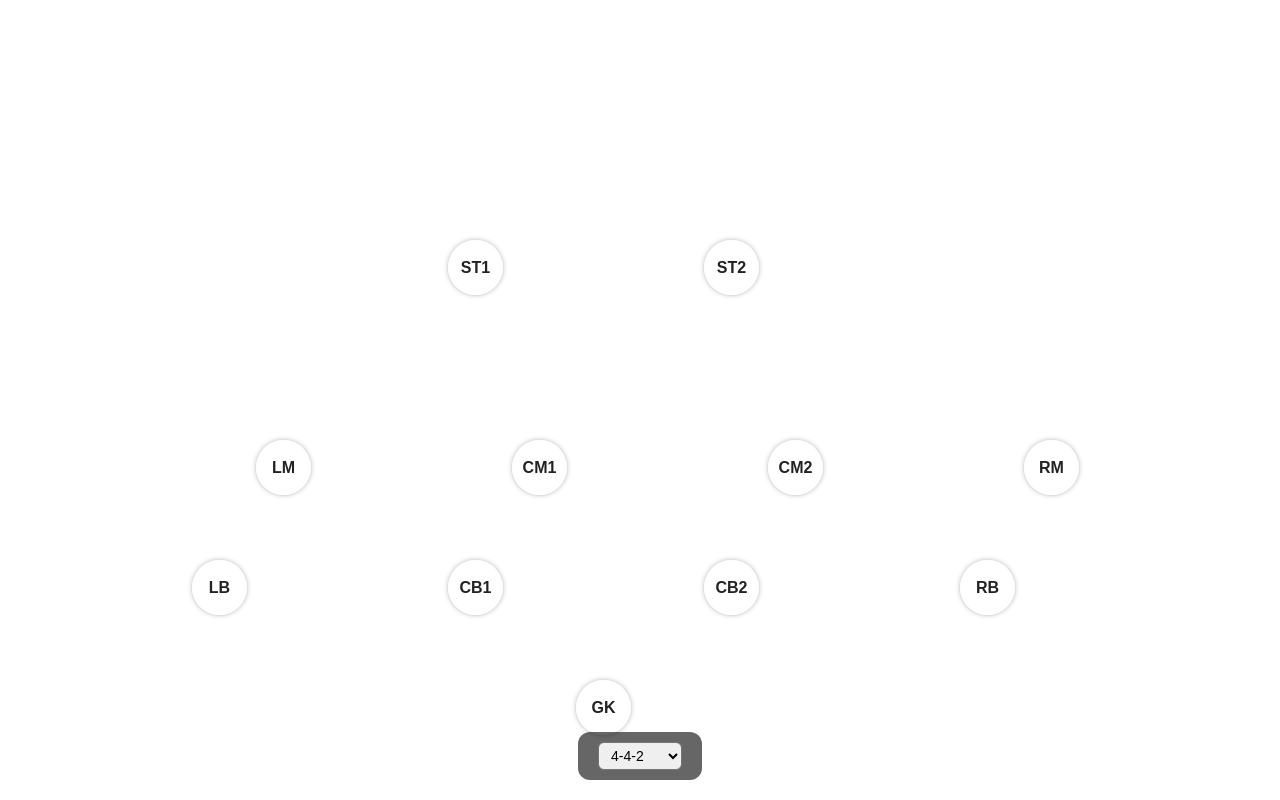
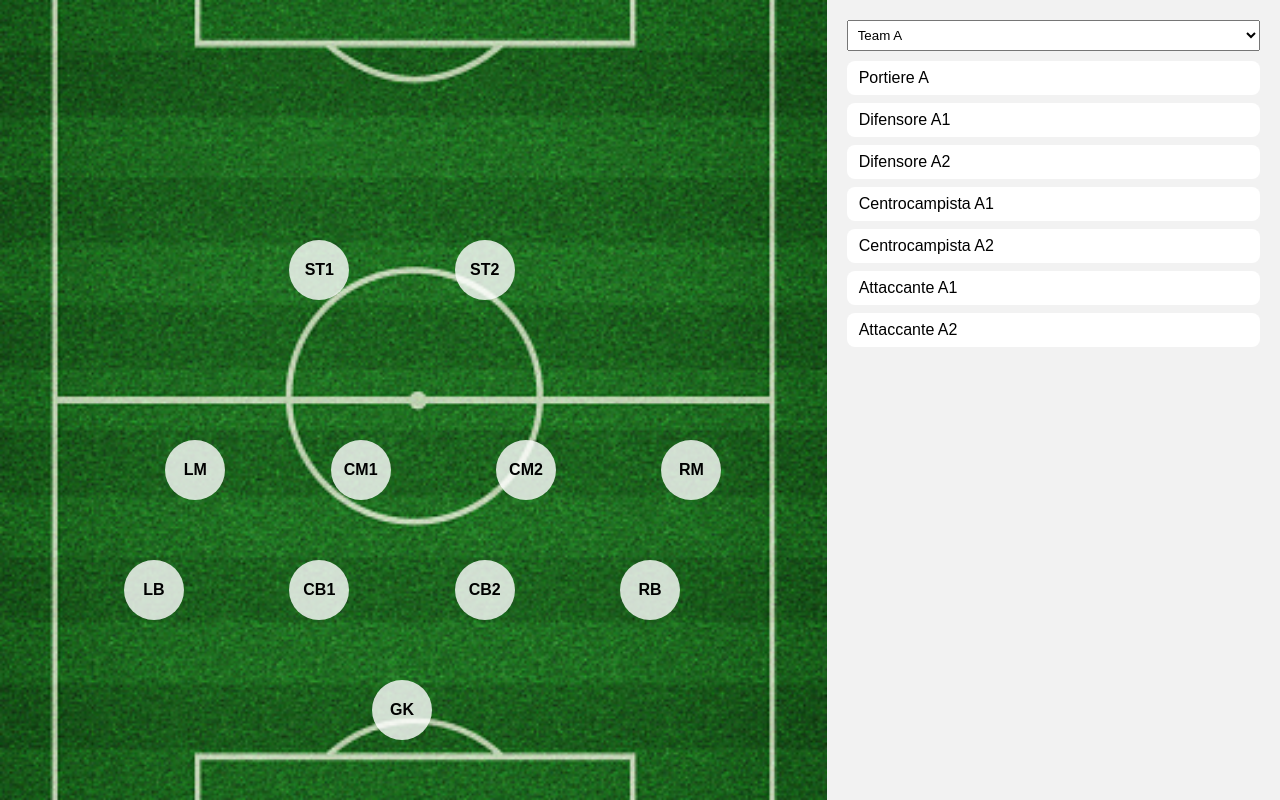
Before and after one commit to riccardopetruzzellis/Formazioni, a plain HTML site: page index.html in a window 1280 px wide. Drawn offline with nearby package versions, Linux system fonts and the light colour scheme.

Commit message:
Update index.html

```diff
--- a/index.html
+++ b/index.html
@@ -3,157 +3,144 @@
 <head>
 <meta charset="UTF-8">
 <meta name="viewport" content="width=device-width, initial-scale=1.0">
-<title>Formazioni Interattive</title>
+<title>Formazioni Drag & Drop</title>
 <style>
   body {
     margin: 0;
-    background: url('campo.png') no-repeat center center;
+    font-family: Arial, sans-serif;
+    display: flex;
+    height: 100vh;
+  }
+  #field {
+    flex: 2;
+    background: url('campo.jpg') no-repeat center center;
     background-size: cover;
-    height: 100vh;
-    overflow: hidden;
-    font-family: Arial, sans-serif;
+    position: relative;
   }
-  .player {
+  .role {
     position: absolute;
-    width: 55px;
-    height: 55px;
-    background-color: rgba(255,255,255,0.85);
+    width: 60px;
+    height: 60px;
     border-radius: 50%;
-    text-align: center;
-    line-height: 55px;
+    background: rgba(255,255,255,0.8);
+    display: flex;
+    align-items: center;
+    justify-content: center;
     font-weight: bold;
-    color: #222;
-    box-shadow: 0 0 5px rgba(0,0,0,0.3);
     cursor: pointer;
-    transition: all 0.3s ease;
   }
-  .controls {
-    position: absolute;
-    bottom: 20px;
-    left: 50%;
-    transform: translateX(-50%);
-    background: rgba(0,0,0,0.6);
-    color: white;
-    padding: 10px 20px;
-    border-radius: 12px;
+  #playersList {
+    flex: 1;
+    background: #f2f2f2;
+    padding: 20px;
+    overflow-y: auto;
+  }
+  .playerItem {
+    padding: 8px 12px;
+    background: white;
+    border-radius: 8px;
+    margin-bottom: 8px;
+    cursor: grab;
+  }
+  .playerItem.dragging {
+    opacity: 0.5;
   }
   select {
-    padding: 4px 8px;
-    font-size: 14px;
-    border-radius: 6px;
+    margin-bottom: 10px;
+    padding: 6px;
+    width: 100%;
   }
 </style>
 </head>
 <body>
 
-<div id="players"></div>
+<div id="field"></div>
 
-<div class="controls">
-  <select id="moduleSelect" onchange="setFormation(this.value)">
-    <option>4-4-2</option>
-    <option>4-3-3</option>
-    <option>4-3-1-2</option>
-    <option>4-3-2-1</option>
-    <option>4-5-1</option>
-    <option>4-2-3-1</option>
-    <option>3-4-3</option>
-    <option>3-5-2</option>
-    <option>3-4-1-2</option>
-    <option>3-4-2-1</option>
-    <option>5-4-1</option>
-    <option>5-3-2</option>
-    <option>5-2-1-2</option>
-    <option>5-2-2-1</option>
-    <option>5-2-3</option>
+<div id="playersList">
+  <select id="teamSelect">
+    <option value="TeamA">Team A</option>
+    <option value="TeamB">Team B</option>
   </select>
+  <div id="list"></div>
 </div>
 
+<script src="https://cdn.jsdelivr.net/npm/interactjs/dist/interact.min.js"></script>
 <script>
-// Moduli con coordinate top/left (%)
-const formations = {
-  "4-4-2": { GK:[85,45], LB:[70,15], CB1:[70,35], CB2:[70,55], RB:[70,75], LM:[55,20], CM1:[55,40], CM2:[55,60], RM:[55,80], ST1:[30,35], ST2:[30,55] },
-  "4-3-3": { GK:[85,45], LB:[70,20], CB1:[70,38], CB2:[70,55], RB:[70,75], CM1:[55,35], CM2:[55,55], CAM:[45,45], LW:[30,20], RW:[30,70], ST:[25,45] },
-  "4-3-1-2": { GK:[85,45], LB:[70,20], CB1:[70,38], CB2:[70,55], RB:[70,75], CM1:[55,35], CM2:[55,55], CAM:[40,45], ST1:[25,35], ST2:[25,55] },
-  "4-3-2-1": { GK:[85,45], LB:[70,20], CB1:[70,38], CB2:[70,55], RB:[70,75], CM1:[55,35], CM2:[55,55], CAM1:[40,35], CAM2:[40,55], ST:[25,45] },
-  "4-5-1": { GK:[85,45], LB:[70,20], CB1:[70,38], CB2:[70,55], RB:[70,75], CM1:[55,25], CM2:[55,40], CM3:[55,55], CM4:[55,70], CAM:[45,45], ST:[25,45] },
-  "4-2-3-1": { GK:[85,45], LB:[70,20], CB1:[70,38], CB2:[70,55], RB:[70,75], CM1:[55,35], CM2:[55,55], LW:[40,20], CAM:[40,45], RW:[40,70], ST:[25,45] },
-  "3-4-3": { GK:[85,45], CB1:[70,30], CB2:[70,45], CB3:[70,60], LM:[55,15], CM1:[55,35], CM2:[55,55], RM:[55,75], LW:[30,20], ST:[30,45], RW:[30,70] },
-  "3-5-2": { GK:[85,45], CB1:[70,30], CB2:[70,45], CB3:[70,60], LM:[55,15], CM1:[55,35], CM2:[55,55], RM:[55,75], CAM:[40,45], ST1:[30,35], ST2:[30,55] },
-  "3-4-1-2": { GK:[85,45], CB1:[70,30], CB2:[70,45], CB3:[70,60], LM:[55,15], CM1:[55,35], CM2:[55,55], RM:[55,75], CAM:[40,45], ST1:[30,35], ST2:[30,55] },
-  "3-4-2-1": { GK:[85,45], CB1:[70,30], CB2:[70,45], CB3:[70,60], LM:[55,15], CM1:[55,35], CM2:[55,55], RM:[55,75], CAM1:[40,35], CAM2:[40,55], ST:[25,45] },
-  "5-4-1": { GK:[85,45], LB:[70,10], CB1:[70,30], CB2:[70,45], CB3:[70,55], RB:[70,75], LM:[55,20], CM1:[55,40], CM2:[55,60], RM:[55,80], ST:[25,45] },
-  "5-3-2": { GK:[85,45], LB:[70,10], CB1:[70,30], CB2:[70,45], CB3:[70,55], RB:[70,75], CM1:[55,35], CM2:[55,55], CM3:[55,45], ST1:[30,35], ST2:[30,55] },
-  "5-2-1-2": { GK:[85,45], LB:[70,10], CB1:[70,30], CB2:[70,45], CB3:[70,55], RB:[70,75], CM1:[55,35], CM2:[55,55], CAM:[40,45], ST1:[25,35], ST2:[25,55] },
-  "5-2-2-1": { GK:[85,45], LB:[70,10], CB1:[70,30], CB2:[70,45], CB3:[70,55], RB:[70,75], CM1:[55,35], CM2:[55,55], CAM1:[40,35], CAM2:[40,55], ST:[25,45] },
-  "5-2-3": { GK:[85,45], LB:[70,10], CB1:[70,30], CB2:[70,45], CB3:[70,55], RB:[70,75], CM1:[55,35], CM2:[55,55], LW:[40,20], CAM:[40,45], RW:[40,70], ST:[25,45] }
+// Dati demo giocatori
+const teams = {
+  TeamA: ["Portiere A","Difensore A1","Difensore A2","Centrocampista A1","Centrocampista A2","Attaccante A1","Attaccante A2"],
+  TeamB: ["Portiere B","Difensore B1","Difensore B2","Centrocampista B1","Centrocampista B2","Attaccante B1","Attaccante B2"]
 };
 
-// Giocatori statici di esempio (da sostituire con dati Glide)
-const teamPlayers = {
-  GK:["Portiere1","Portiere2"],
-  LB:["Difensore1","Difensore2"],
-  CB1:["Difensore3","Difensore4"],
-  CB2:["Difensore5","Difensore6"],
-  CB3:["Difensore7","Difensore8"],
-  RB:["Difensore9","Difensore10"],
-  LM:["Centrocampista1","Centrocampista2"],
-  CM1:["Centrocampista3","Centrocampista4"],
-  CM2:["Centrocampista5","Centrocampista6"],
-  CM3:["Centrocampista7","Centrocampista8"],
-  CM4:["Centrocampista9","Centrocampista10"],
-  RM:["Centrocampista11","Centrocampista12"],
-  CAM:["Centrocampista13","Centrocampista14"],
-  CAM1:["Centrocampista15","Centrocampista16"],
-  CAM2:["Centrocampista17","Centrocampista18"],
-  LW:["Attaccante1","Attaccante2"],
-  RW:["Attaccante3","Attaccante4"],
-  ST:["Attaccante5","Attaccante6"],
-  ST1:["Attaccante7","Attaccante8"],
-  ST2:["Attaccante9","Attaccante10"]
+// Coordinate demo modulo 4-4-2 (%)
+const formation = {
+  GK:[85,45], LB:[70,15], CB1:[70,35], CB2:[70,55], RB:[70,75],
+  LM:[55,20], CM1:[55,40], CM2:[55,60], RM:[55,80],
+  ST1:[30,35], ST2:[30,55]
 };
 
-// Contenitore pedine
-const container = document.getElementById('players');
+const field = document.getElementById('field');
 
-// Funzione per creare pedine del modulo selezionato
-function setFormation(f) {
-  const formation = formations[f];
-  container.innerHTML = ""; // rimuove pedine vecchie
+// Crea pedine ruolo
+Object.keys(formation).forEach(role=>{
+  const div = document.createElement('div');
+  div.classList.add('role');
+  div.id = role;
+  div.textContent = role;
+  const [top,left] = formation[role];
+  div.style.top = top + '%';
+  div.style.left = left + '%';
+  field.appendChild(div);
+});
 
-  Object.keys(formation).forEach(role => {
-    const el = document.createElement('div');
-    el.classList.add('player');
-    el.textContent = role;
-    el.dataset.role = role;
-    const [top,left] = formation[role];
-    el.style.top = top + '%';
-    el.style.left = left + '%';
+// Mostra lista giocatori
+const listContainer = document.getElementById('list');
+const teamSelect = document.getElementById('teamSelect');
 
-    // click per selezionare giocatore
-    el.addEventListener('click', () => {
-      const select = document.createElement('select');
-      teamPlayers[role]?.forEach(player => {
-        const option = document.createElement('option');
-        option.value = player;
-        option.text = player;
-        select.appendChild(option);
-      });
-      select.value = el.dataset.player || "";
-      select.onchange = () => {
-        el.textContent = select.value;
-        el.dataset.player = select.value;
-        select.remove();
-      };
-      el.textContent = "";
-      el.appendChild(select);
-    });
-
-    container.appendChild(el);
+function updateList(){
+  const team = teamSelect.value;
+  listContainer.innerHTML = '';
+  teams[team].forEach(player=>{
+    const div = document.createElement('div');
+    div.classList.add('playerItem');
+    div.textContent = player;
+    listContainer.appendChild(div);
   });
 }
 
-// Inizializza con primo modulo
-setFormation(document.getElementById('moduleSelect').value);
+teamSelect.addEventListener('change', updateList);
+updateList();
+
+// Drag & drop con interact.js
+interact('.playerItem').draggable({
+  inertia: true,
+  autoScroll: true,
+  onmove: dragMoveListener,
+  onend: event => { event.target.style.transform = 'translate(0,0)'; }
+});
+
+function dragMoveListener (event) {
+  const target = event.target;
+  const x = (parseFloat(target.getAttribute('data-x')) || 0) + event.dx;
+  const y = (parseFloat(target.getAttribute('data-y')) || 0) + event.dy;
+  target.style.transform = `translate(${x}px, ${y}px)`;
+  target.setAttribute('data-x', x);
+  target.setAttribute('data-y', y);
+}
+
+// Pedine accettano drop
+Object.keys(formation).forEach(role=>{
+  interact('#'+role).dropzone({
+    accept: '.playerItem',
+    overlap: 0.7,
+    ondrop: event=>{
+      const roleDiv = event.target;
+      roleDiv.textContent = event.relatedTarget.textContent;
+      // reset del draggable
+      event.relatedTarget.style.transform = 'translate(0,0)';
+    }
+  });
+});
 </script>
 
 </body>
```
